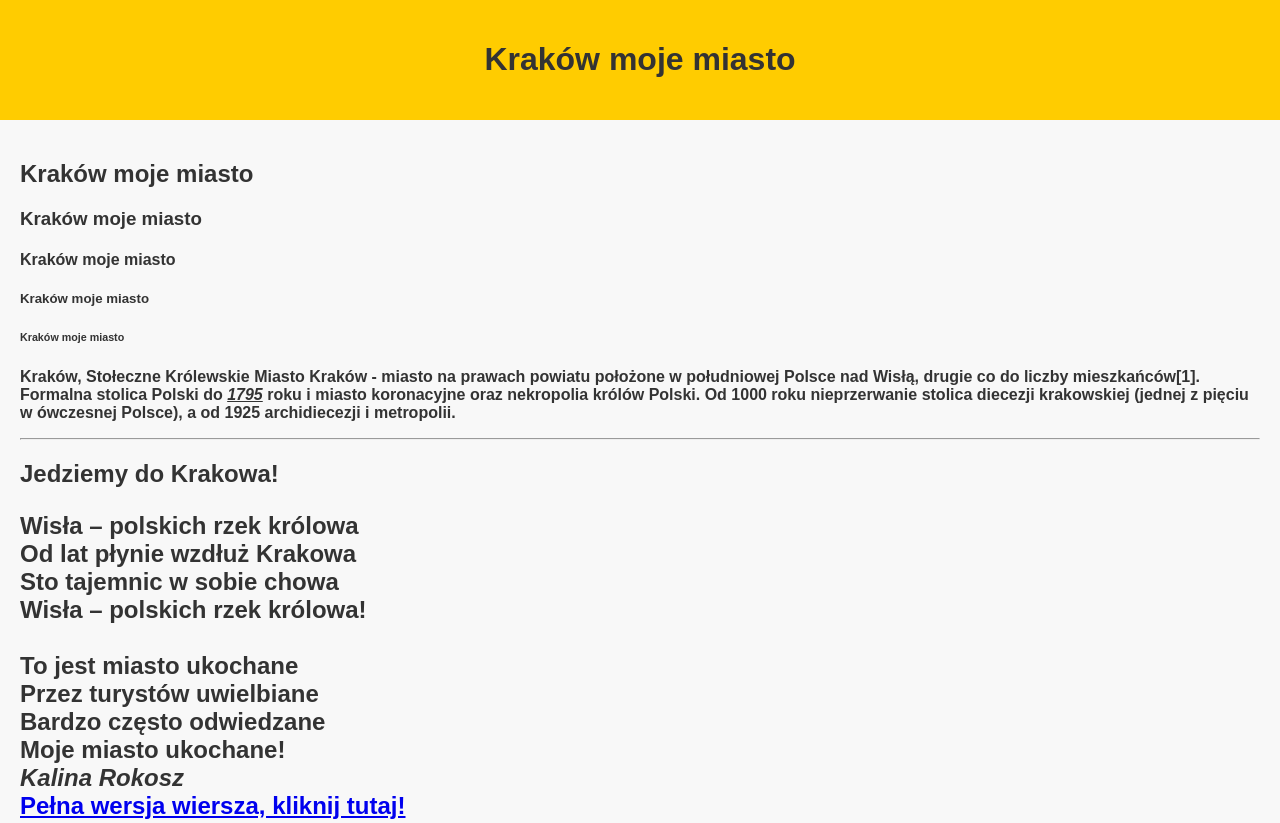
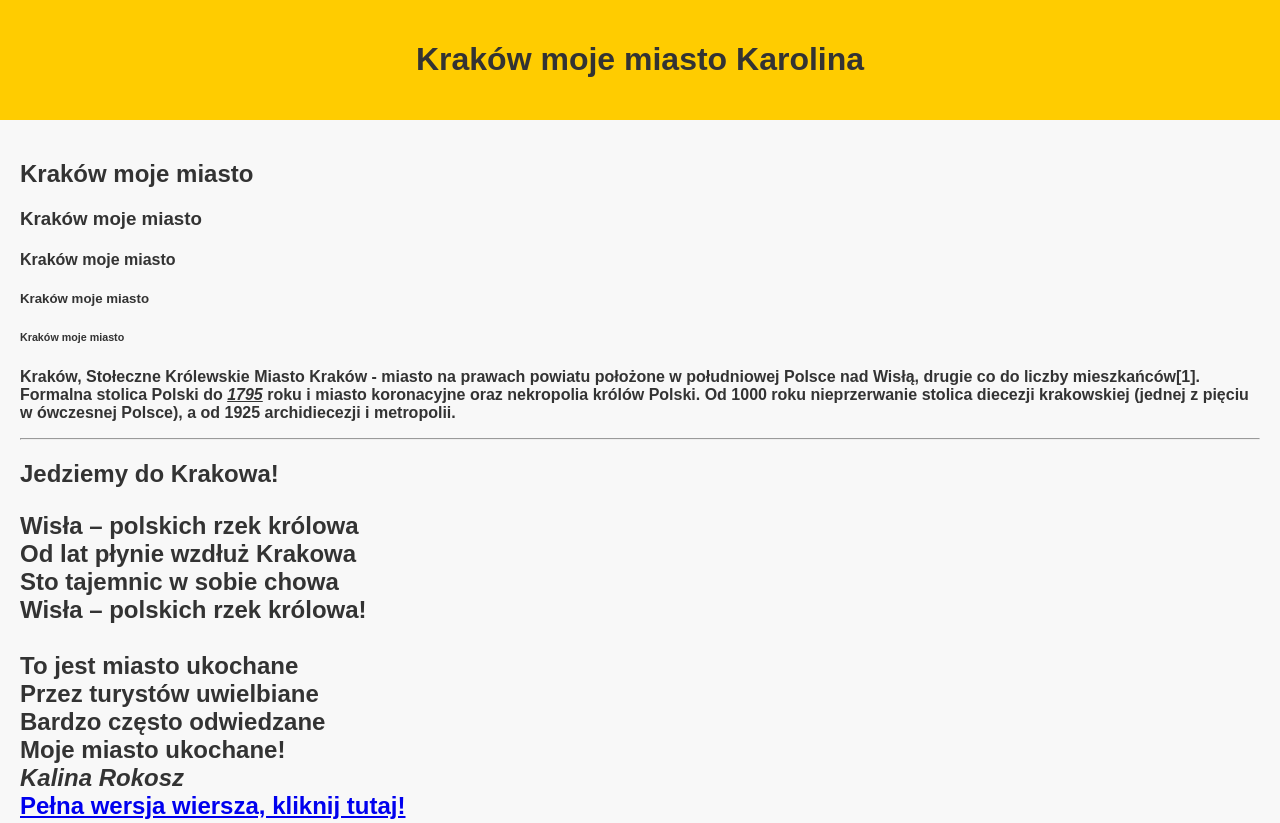
Before and after one commit to Kari341/Krak-w, a plain HTML site: page index.html in a window 1280 px wide. Shown: the top 823 px of the page. Drawn offline with Linux system fonts and the light colour scheme.

Commit message:
Update index.html

```diff
--- a/index.html
+++ b/index.html
@@ -7,7 +7,7 @@
 	</head>
 	<body>
 		<header>
-		<h1>Kraków moje miasto</h1>
+		<h1>Kraków moje miasto Karolina </h1>
 		</header>
 		<main>
 		<h2>Kraków moje miasto</h2>
```
